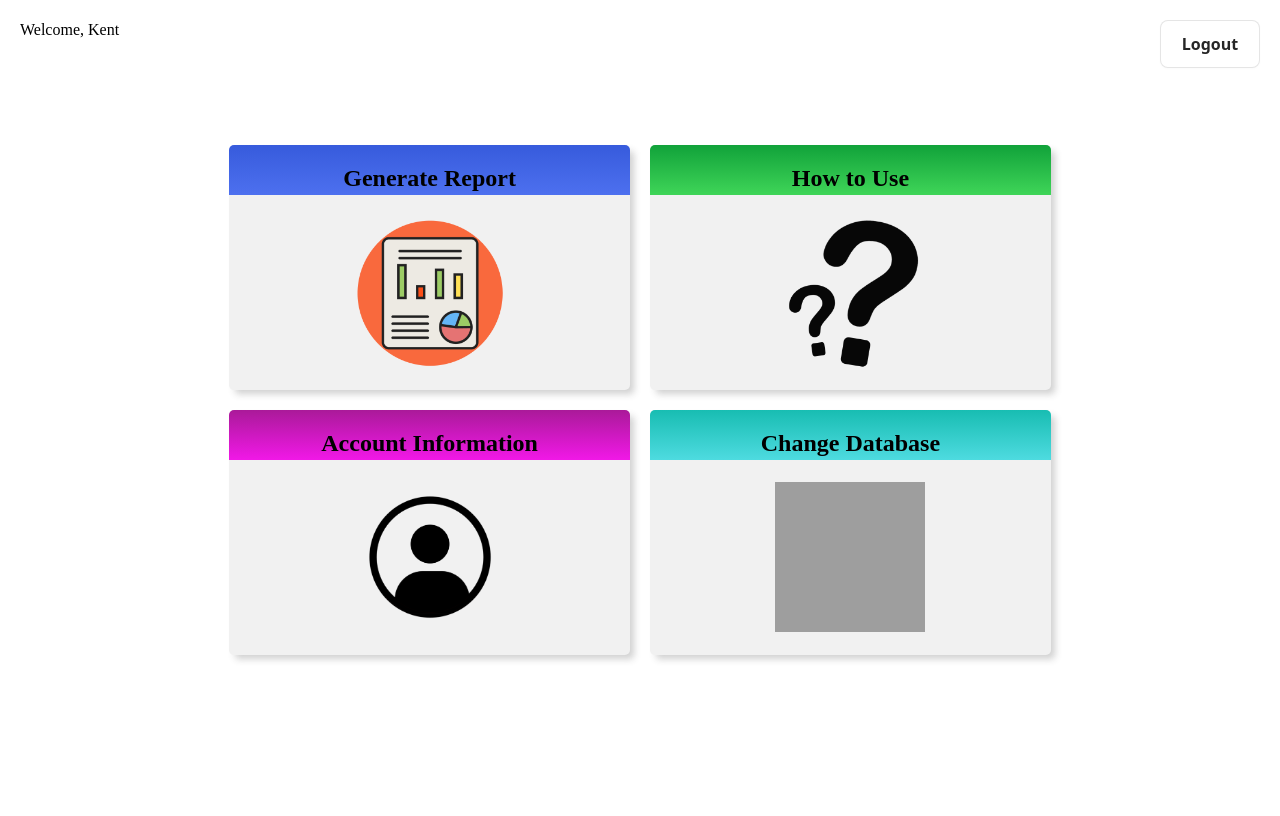
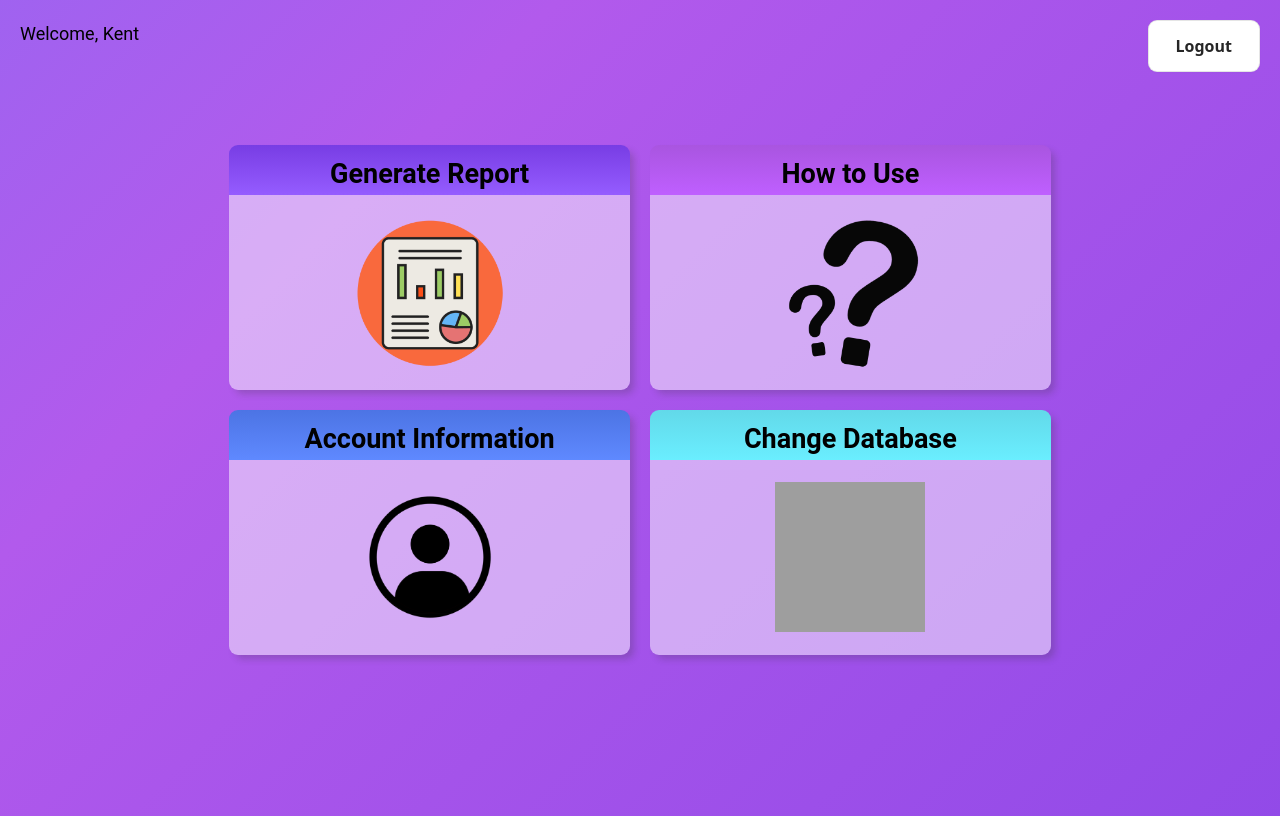
Before and after one commit to khowellmobile/practice-cs-tool, a Django app: page /home/ in a window 1280 px wide. Before the commit the page ends 661 px from the top, so only its background shows below. Run offline with Django 4.2, Linux system fonts and the light colour scheme; a user stored in the database is signed in; grey boxes are pictures that could not be loaded.

Commit message:
Moved background to common_style.css and changed home page style

```diff
--- a/cs_app/static/css/common_style.css
+++ b/cs_app/static/css/common_style.css
@@ -1,3 +1,22 @@
+body {
+	background: linear-gradient(-45deg, #783de4, #b25aec, #5784ff, #62d9e9);
+	background-size: 400% 400%;
+	animation: gradient 15s ease infinite;
+	height: 100vh;
+}
+
+@keyframes gradient {
+	0% {
+		background-position: 0% 50%;
+	}
+	50% {
+		background-position: 100% 50%;
+	}
+	100% {
+		background-position: 0% 50%;
+	}
+}
+
 .container-1 {
     height: 98vh;
 
--- a/cs_app/static/css/home_style.css
+++ b/cs_app/static/css/home_style.css
@@ -1,3 +1,15 @@
+html {
+    margin: 0px;
+    padding: 0px;
+
+    font-size: 18px;
+    font-family: "Roboto", sans-serif;
+}
+
+:root {
+    --primary-color: rgb(255, 255, 255, 0.5);
+}
+
 .card-container {
     width: 65%;
     height: 65%;
@@ -11,29 +23,30 @@
 }
 
 .card-container > .home-card:nth-child(1) {
-    background-image: linear-gradient(to bottom, #375bdc, #4d70ef);
+    background-image: linear-gradient(to bottom, #783de4, #955cff);
 }
 
 .card-container > .home-card:nth-child(2) {
-    background-image: linear-gradient(to bottom, #11a23a, #3fd558);
+    background-image: linear-gradient(to bottom, #a955e0, #bf5fff);
 }
 
 .card-container > .home-card:nth-child(3) {
-    background-image: linear-gradient(to bottom, #aa1a99, #f118e7);
+    background-image: linear-gradient(to bottom, #4c74e4, #5f89ff);
 }
 
 .card-container > .home-card:nth-child(4) {
-    background-image: linear-gradient(to bottom, #18bdb2, #4edbe0);
+    background-image: linear-gradient(to bottom, #62d9e9, #6aeeff);
 }
 
 .home-card {
     width: 100%;
     height: 100%;
 
+    background-color: var(--primary-color);
+
     background-size: 100% 50px;
     background-repeat: no-repeat;
-    background-color: #f1f1f1;
-    border-radius: 5px;
+    border-radius: 0.5rem;
     box-shadow: 5px 5px 7px -1px rgba(51, 51, 51, 0.23);
 
     display: flex;
@@ -48,7 +61,14 @@
     width: 100%;
     height: 50px;
 
-    text-align: center;
+    display: flex;
+    align-items: center;
+    justify-content: center;
+}
+
+.home-card__header > h2 {
+    position: relative;
+    top: 0.2rem
 }
 
 .home-card__icon {
```
Also changed, not shown: cs_app/static/css/account_information_style.css (+0 -7 lines), cs_app/static/css/change_database_style.css (+0 -7 lines), cs_app/static/css/directions_style.css (+0 -7 lines), cs_app/static/css/generate_report_style.css (+0 -19 lines), cs_app/static/js/generate_report_script.js (+8 -8 lines).
